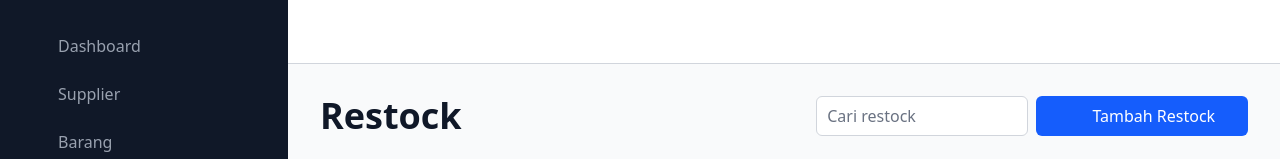
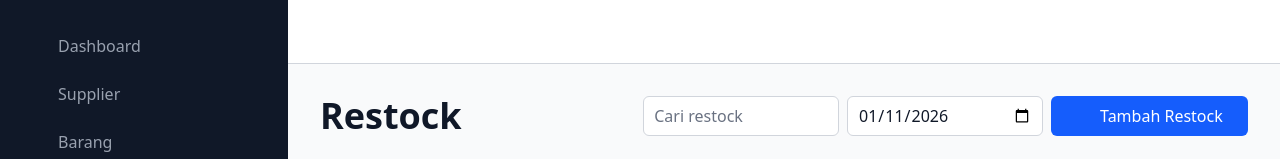
Before and after one commit to ibrahimalanshor/bisnet, a Vue app: page /restock in a window 1280 px wide. Shown: the top 159 px of the page. Built offline with nearby package versions, Linux system fonts and the light colour scheme; some icons are missing; a web font is replaced by a local one.

Commit message:
restock sale filter date

```diff
--- a/src/features/restock/components/RestockIndexPage.vue
+++ b/src/features/restock/components/RestockIndexPage.vue
@@ -38,6 +38,7 @@ const query = reactive({
 });
 const filter = reactive({
   search: null,
+  createdAt: formatDate(new Date(), 'YYYY-MM-DD'),
 });
 const detailModal = reactive({
   id: null,
@@ -83,6 +84,11 @@ loadRestocks();
           v-model="filter.search"
           @input-debounce="loadRestocks({ reload: true })"
         />
+        <BaseInput
+          type="date"
+          v-model="filter.createdAt"
+          @change="loadRestocks({ reload: true })"
+        />
         <BaseButton
           icon="ri:add-fill"
           class="w-full"
--- a/src/features/sale/components/SaleIndexPage.vue
+++ b/src/features/sale/components/SaleIndexPage.vue
@@ -36,6 +36,7 @@ const query = reactive({
 });
 const filter = reactive({
   search: null,
+  createdAt: formatDate(new Date(), 'YYYY-MM-DD'),
 });
 const detailModal = reactive({
   id: null,
@@ -81,6 +82,11 @@ loadSales();
           v-model="filter.search"
           @input-debounce="loadSales({ reload: true })"
         />
+        <BaseInput
+          type="date"
+          v-model="filter.createdAt"
+          @change="loadSales({ reload: true })"
+        />
         <BaseButton
           icon="ri:add-fill"
           class="w-full"
```
